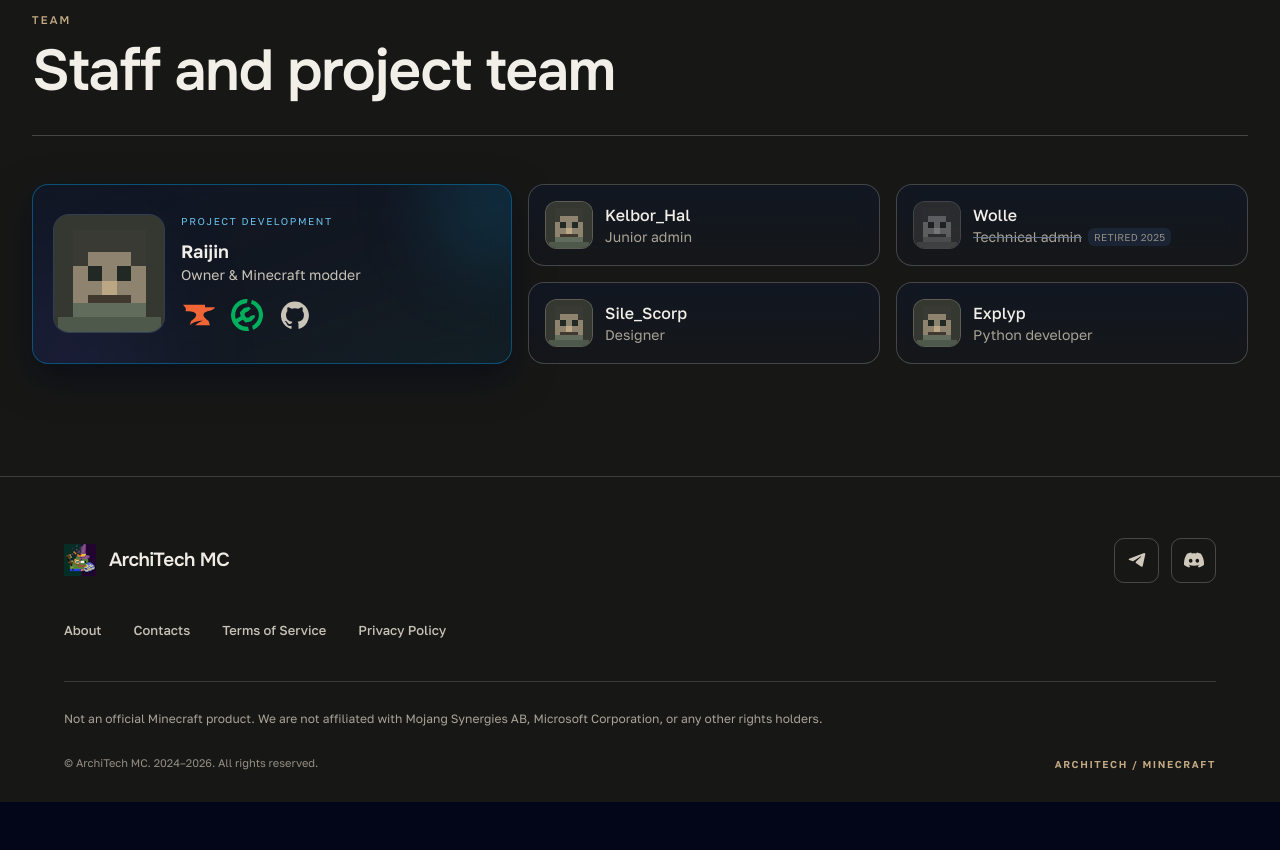
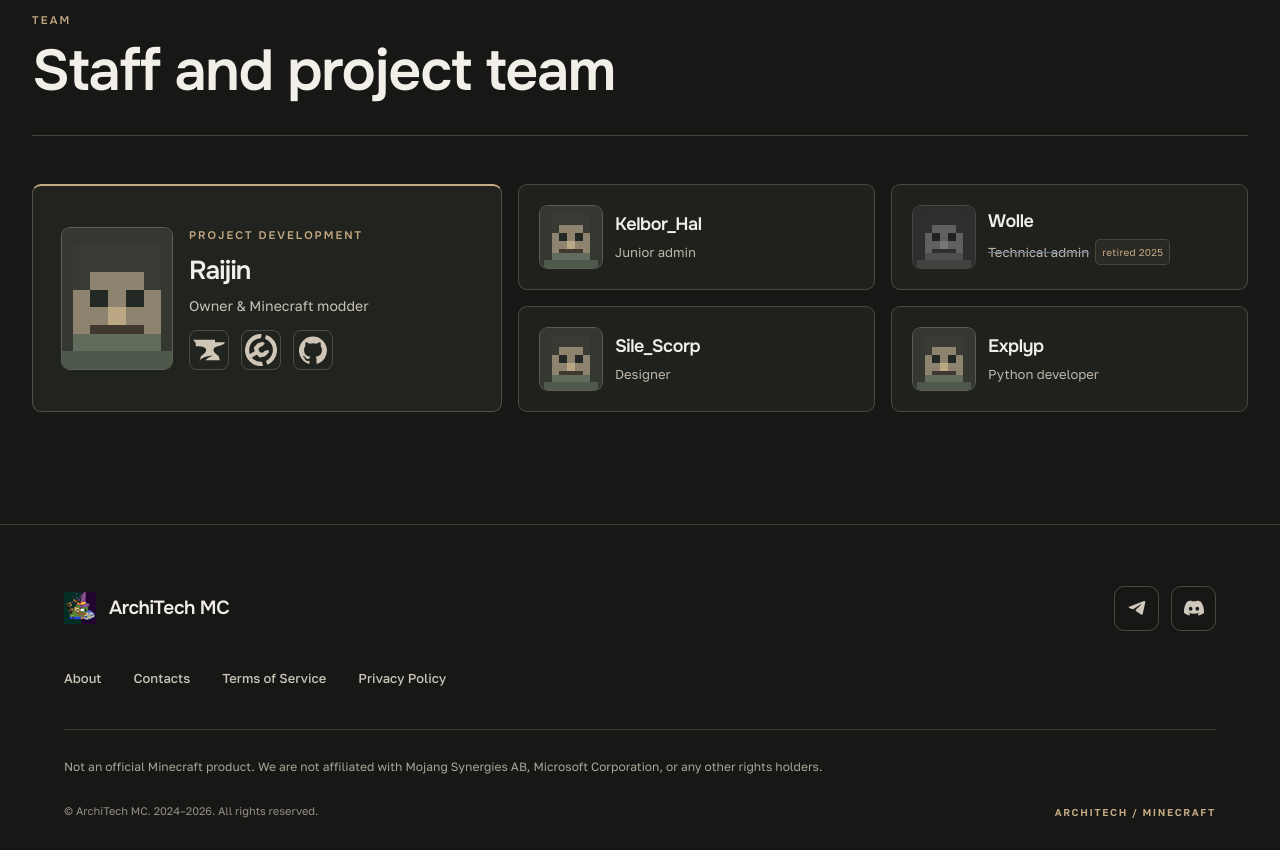
Before and after one commit to Reijin2312/ArchiTechFrontend, a React (Vite) app: page /contacts in a window 1280 px wide. Shown: the part 1120-1970 px from the top of the page. Before the commit the page ends 1922 px from the top, so only its background shows below. Built offline with nearby package versions, Linux system fonts and the light colour scheme; no server answers; a web font is replaced by a local one.

Commit message:
feat(contacts): replace blue administration cards with warm modern team grid

```diff
--- a/src/shared/ui/card/TeamGrid.tsx
+++ b/src/shared/ui/card/TeamGrid.tsx
@@ -42,7 +42,7 @@ export function TeamGrid({ team, avatars, disableMotion, className }: TeamGridPr
   return (
     <motion.div
       className={[
-        'grid gap-4 lg:grid-cols-[minmax(0,0.96fr)_minmax(0,1.44fr)]',
+        'grid items-stretch gap-4 lg:grid-cols-[minmax(0,0.94fr)_minmax(0,1.46fr)]',
         className,
       ]
         .filter(Boolean)
@@ -51,12 +51,10 @@ export function TeamGrid({ team, avatars, disableMotion, className }: TeamGridPr
     >
       <motion.div
         variants={disableMotion ? undefined : teamItem}
-        whileHover={disableMotion ? undefined : { y: -4, scale: 1.005 }}
+        whileHover={disableMotion ? undefined : { y: -4 }}
         whileTap={disableMotion ? undefined : { scale: 0.995 }}
-        className="relative flex flex-col justify-center overflow-hidden rounded-2xl border border-sky-500/40 bg-linear-to-br from-slate-900/72 via-slate-900/56 to-sky-950/30 p-5 backdrop-blur-md backdrop-saturate-150 shadow-[0_14px_38px_rgba(2,6,23,0.55)]"
+        className="relative flex flex-col justify-center overflow-hidden rounded-[9px] border border-[rgba(239,232,218,.23)] border-t-2 border-t-[#c5aa84] bg-[#22241f]/95 p-7 backdrop-blur-[8px] transition-[border-color,box-shadow] duration-300 hover:border-[#bfa681] hover:shadow-[0_14px_35px_rgba(0,0,0,.20),0_0_23px_rgba(197,170,132,.06)]"
       >
-        <div className="pointer-events-none absolute -right-12 -top-12 h-32 w-32 rounded-full bg-sky-400/15 blur-2xl" />
-        <div className="pointer-events-none absolute -bottom-16 -left-10 h-36 w-36 rounded-full bg-indigo-500/18 blur-3xl" />
 
         <div className="relative z-10 flex items-stretch gap-4">
           <a href={`/u/${encodeURIComponent(leader.name)}`} className="shrink-0 self-stretch">
@@ -67,7 +65,7 @@ export function TeamGrid({ team, avatars, disableMotion, className }: TeamGridPr
               height={112}
               loading="lazy"
               decoding="async"
-              className="h-full min-h-28 w-28 rounded-2xl border border-slate-700/90 bg-slate-800 [.at-secondary-skin_&]:bg-[#34362f] object-cover"
+              className="h-full min-h-28 w-28 rounded-[9px] border border-[rgba(239,232,218,.25)] bg-[#30332c] object-cover"
               onError={(event) => {
                 const img = event.currentTarget as HTMLImageElement;
                 if (!img.src.endsWith(TEAM_AVATAR_FALLBACK)) img.src = TEAM_AVATAR_FALLBACK;
@@ -76,10 +74,10 @@ export function TeamGrid({ team, avatars, disableMotion, className }: TeamGridPr
           </a>
 
           <div className="flex min-w-0 flex-1 flex-col justify-center">
-            <div className="text-[10px] uppercase tracking-[0.16em] text-sky-300/90">{copy.lead}</div>
+            <div className="font-[Onest] text-[11px] font-semibold uppercase tracking-[.18em] text-[#c5aa84]">{copy.lead}</div>
             <a href={`/u/${encodeURIComponent(leader.name)}`} className="mt-2 block min-w-0">
-              <div className="truncate text-lg font-semibold text-slate-100 [.at-secondary-skin_&]:text-[#f2efe9]">{leader.name}</div>
-              <div className="text-sm text-slate-300 [.at-secondary-skin_&]:text-[#c9c3b8]">{localizedRole(leader.name, leader.role, copy)}</div>
+              <div className="truncate font-[Onest] text-[26px] font-semibold tracking-[-.035em] text-[#f2efe9]">{leader.name}</div>
+              <div className="mt-1 text-[14px] leading-6 text-[#c9c3b8]">{localizedRole(leader.name, leader.role, copy)}</div>
             </a>
 
             {(leader.curseForgeUrl || leader.modrinthUrl || leader.githubUrl) && (
@@ -89,7 +87,7 @@ export function TeamGrid({ team, avatars, disableMotion, className }: TeamGridPr
                     href={leader.curseForgeUrl}
                     target="_blank"
                     rel="noreferrer noopener"
-                    className="grid size-9 place-items-center text-[#f16436] transition-transform hover:scale-110 hover:text-[#ff8158]"
+                    className="grid size-10 place-items-center rounded-[8px] border border-[rgba(239,232,218,.21)] text-[#cfc6b7] transition-[color,border-color] hover:border-[#c5aa84] hover:text-[#e0b795]"
                     aria-label={copy.curseForge}
                     title="CurseForge"
                   >
@@ -101,7 +99,7 @@ export function TeamGrid({ team, avatars, disableMotion, className }: TeamGridPr
                     href={leader.modrinthUrl}
                     target="_blank"
                     rel="noreferrer noopener"
-                    className="grid size-9 place-items-center text-[#00af5c] transition-transform hover:scale-110 hover:text-[#36d17b]"
+                    className="grid size-10 place-items-center rounded-[8px] border border-[rgba(239,232,218,.21)] text-[#cfc6b7] transition-[color,border-color] hover:border-[#c5aa84] hover:text-[#9acb9d]"
                     aria-label={copy.modrinth}
                     title="Modrinth"
                   >
@@ -113,7 +111,7 @@ export function TeamGrid({ team, avatars, disableMotion, className }: TeamGridPr
                     href={leader.githubUrl}
                     target="_blank"
                     rel="noreferrer noopener"
-                    className="grid size-9 place-items-center text-slate-300 [.at-secondary-skin_&]:text-[#c9c3b8] transition-transform hover:scale-110 hover:text-white"
+                    className="grid size-10 place-items-center rounded-[8px] border border-[rgba(239,232,218,.21)] text-[#cfc6b7] transition-[color,border-color] hover:border-[#c5aa84] hover:text-white"
                     aria-label="GitHub Reijin2312"
                     title="GitHub"
                   >
@@ -133,9 +131,9 @@ export function TeamGrid({ team, avatars, disableMotion, className }: TeamGridPr
             <motion.div
               key={member.name}
               variants={disableMotion ? undefined : teamItem}
-              whileHover={disableMotion ? undefined : { y: -4, scale: 1.01 }}
+              whileHover={disableMotion ? undefined : { y: -3 }}
               whileTap={disableMotion ? undefined : { scale: 0.99 }}
-              className="group relative overflow-hidden rounded-2xl border border-slate-800 [.at-secondary-skin_&]:border-[rgba(239,232,218,0.22)] bg-linear-to-b from-slate-900/60 to-slate-900/20 p-4 backdrop-blur-md backdrop-saturate-150 will-change-transform"
+              className="group relative overflow-hidden rounded-[9px] border border-[rgba(239,232,218,.20)] bg-[#20221e]/95 p-5 backdrop-blur-[8px] transition-[border-color,background-color] duration-300 hover:border-[rgba(239,232,218,.37)] hover:bg-[#292b25]"
             >
               <a href={`/u/${encodeURIComponent(member.name)}`} className="flex items-center gap-3">
                 <img
@@ -150,7 +148,7 @@ export function TeamGrid({ team, avatars, disableMotion, className }: TeamGridPr
                       ? copy.retiredTitle.replace('{reason}', language === 'ru' ? (member.retirementReason ?? copy.left) : copy.left).replace('{year}', String(member.retiredSince))
                       : undefined
                   }
-                  className={`size-12 rounded-xl border border-slate-700 [.at-secondary-skin_&]:border-[rgba(239,232,218,0.22)] bg-slate-800 [.at-secondary-skin_&]:bg-[#34362f] object-cover transition duration-300 ${
+                  className={`size-16 shrink-0 rounded-[9px] border border-[rgba(239,232,218,.22)] bg-[#32342e] object-cover transition duration-300 ${
                     member.retiredSince
                       ? 'grayscale opacity-65 group-hover:grayscale-0 group-hover:opacity-100'
                       : ''
@@ -161,14 +159,14 @@ export function TeamGrid({ team, avatars, disableMotion, className }: TeamGridPr
                   }}
                 />
                 <div className="min-w-0">
-                  <div className="truncate font-medium">{member.name}</div>
-                  <div className="flex flex-wrap items-center gap-1.5 text-sm text-slate-400 [.at-secondary-skin_&]:text-[#aaa497]">
+                  <div className="truncate font-[Onest] text-[18px] font-semibold tracking-[-.025em] text-[#f2efe9]">{member.name}</div>
+                  <div className="mt-1 flex flex-wrap items-center gap-1.5 text-[13px] leading-5 text-[#beb7aa]">
                     <span className={member.retiredSince ? 'line-through decoration-slate-500' : undefined}>
                       {localizedRole(member.name, member.role, copy)}
                     </span>
                     {member.retiredSince && (
                       <span
-                        className="rounded-md bg-slate-800/80 px-1.5 py-0.5 text-[10px] uppercase tracking-wide text-slate-500 [.at-secondary-skin_&]:text-[#938e83]"
+                        className="rounded-[5px] border border-[rgba(197,170,132,.21)] bg-[rgba(197,170,132,.07)] px-1.5 py-0.5 text-[10px] tracking-wide text-[#c5aa84]"
                         title={copy.retiredTitle.replace('{reason}', language === 'ru' ? (member.retirementReason ?? copy.left) : copy.left).replace('{year}', String(member.retiredSince))}
                       >
                         retired {member.retiredSince}
```
